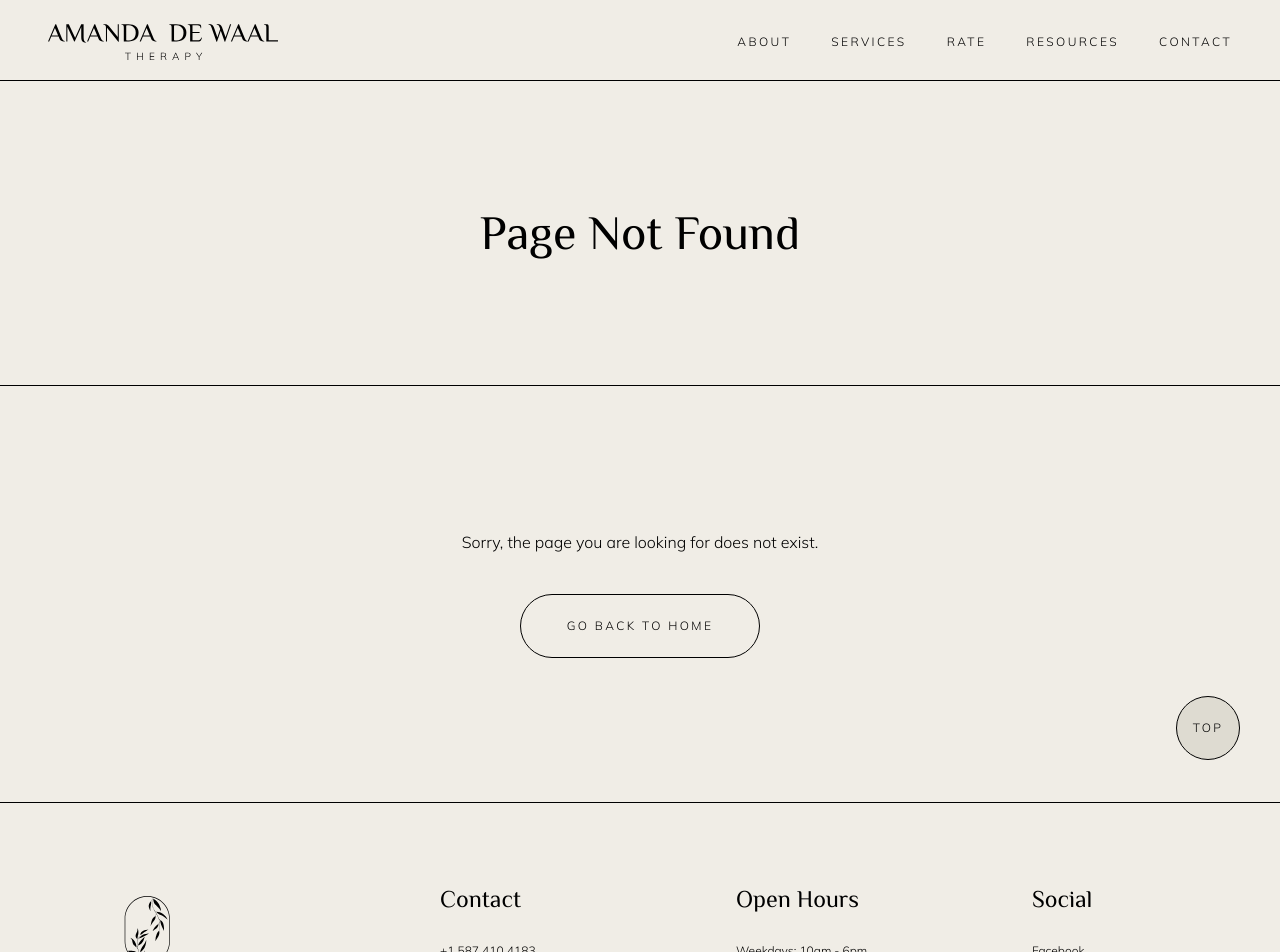
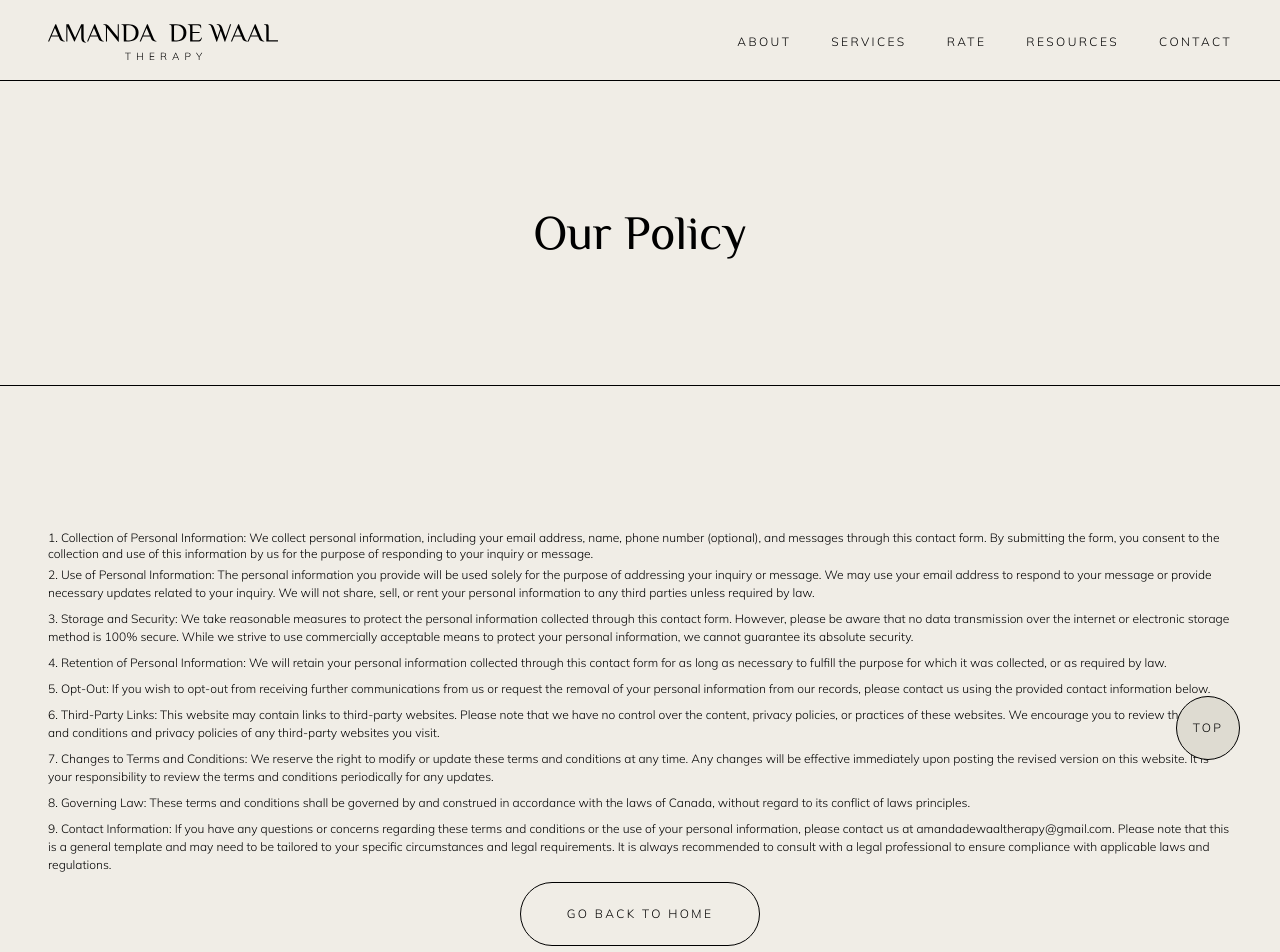
Before and after one commit to HadaRaion/amanda-de-waal-therapy, a Next.js app: page /policy in a window 1280 px wide. Before the commit this address had no page. Shown: the top 952 px of the page. Built offline with nearby package versions, Linux system fonts and the light colour scheme.

Commit message:
Add policy page

```diff
--- /dev/null
+++ b/app/policy/page.tsx
@@ -0,0 +1,83 @@
+import Button from '@/components/Button';
+import Container from '@/components/Container';
+import PageTitle from '@/components/PageTitle';
+import PageWrapper from '@/components/PageWrapper';
+
+export default function Page() {
+	return (
+		<>
+			<PageTitle title="Our Policy" />
+			<PageWrapper>
+				<Container className="flex flex-col items-center justify-center py-32 lg:py-36">
+					<ol className="text-xs">
+						<li className="mb-1">
+							1. Collection of Personal Information: We collect personal
+							information, including your email address, name, phone number
+							(optional), and messages through this contact form. By submitting
+							the form, you consent to the collection and use of this
+							information by us for the purpose of responding to your inquiry or
+							message.
+						</li>
+						<li className="mb-2 leading-normal">
+							2. Use of Personal Information: The personal information you
+							provide will be used solely for the purpose of addressing your
+							inquiry or message. We may use your email address to respond to
+							your message or provide necessary updates related to your inquiry.
+							We will not share, sell, or rent your personal information to any
+							third parties unless required by law.
+						</li>
+						<li className="mb-2 leading-normal">
+							3. Storage and Security: We take reasonable measures to protect
+							the personal information collected through this contact form.
+							However, please be aware that no data transmission over the
+							internet or electronic storage method is 100% secure. While we
+							strive to use commercially acceptable means to protect your
+							personal information, we cannot guarantee its absolute security.
+						</li>
+						<li className="mb-2 leading-normal">
+							4. Retention of Personal Information: We will retain your personal
+							information collected through this contact form for as long as
+							necessary to fulfill the purpose for which it was collected, or as
+							required by law.
+						</li>
+						<li className="mb-2 leading-normal">
+							5. Opt-Out: If you wish to opt-out from receiving further
+							communications from us or request the removal of your personal
+							information from our records, please contact us using the provided
+							contact information below.
+						</li>
+						<li className="mb-2 leading-normal">
+							6. Third-Party Links: This website may contain links to
+							third-party websites. Please note that we have no control over the
+							content, privacy policies, or practices of these websites. We
+							encourage you to review the terms and conditions and privacy
+							policies of any third-party websites you visit.
+						</li>
+						<li className="mb-2 leading-normal">
+							7. Changes to Terms and Conditions: We reserve the right to modify
+							or update these terms and conditions at any time. Any changes will
+							be effective immediately upon posting the revised version on this
+							website. It is your responsibility to review the terms and
+							conditions periodically for any updates.
+						</li>
+						<li className="mb-2 leading-normal">
+							8. Governing Law: These terms and conditions shall be governed by
+							and construed in accordance with the laws of Canada, without
+							regard to its conflict of laws principles.
+						</li>
+						<li className="mb-2 leading-normal">
+							9. Contact Information: If you have any questions or concerns
+							regarding these terms and conditions or the use of your personal
+							information, please contact us at amandadewaaltherapy@gmail.com.
+							Please note that this is a general template and may need to be
+							tailored to your specific circumstances and legal requirements. It
+							is always recommended to consult with a legal professional to
+							ensure compliance with applicable laws and regulations.
+						</li>
+					</ol>
+					<Button href="/" label="Go back to Home" />
+				</Container>
+			</PageWrapper>
+		</>
+	);
+}
```
